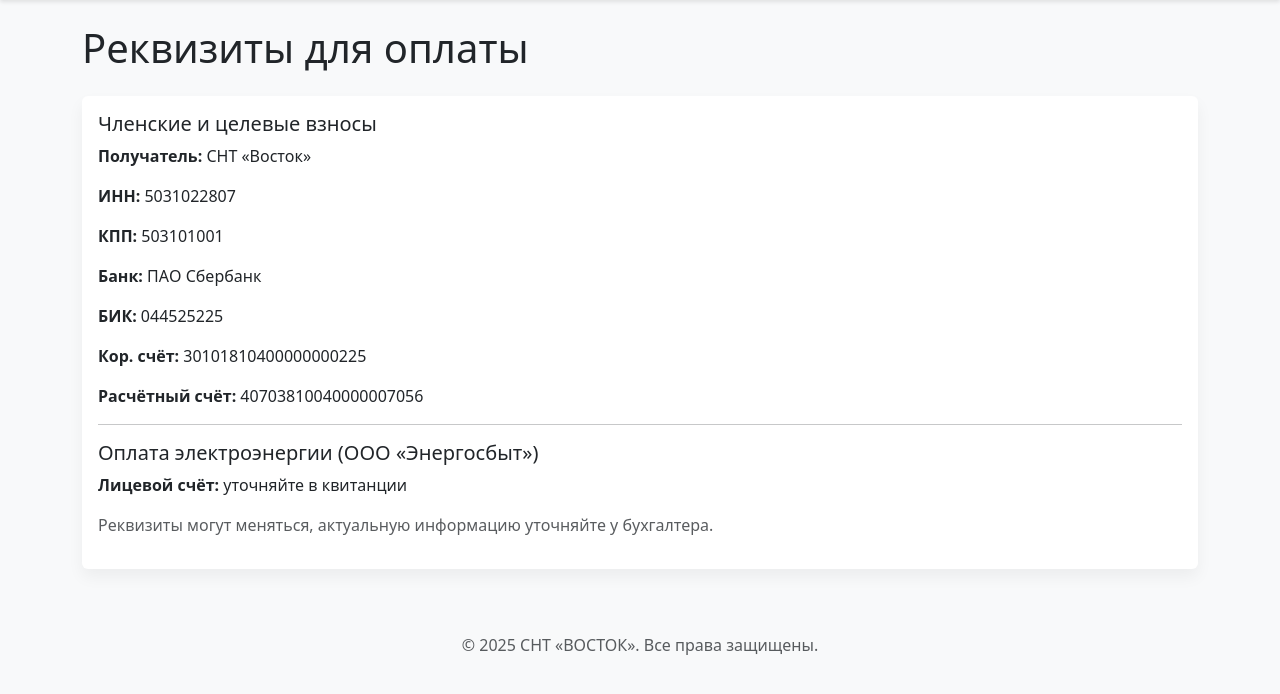
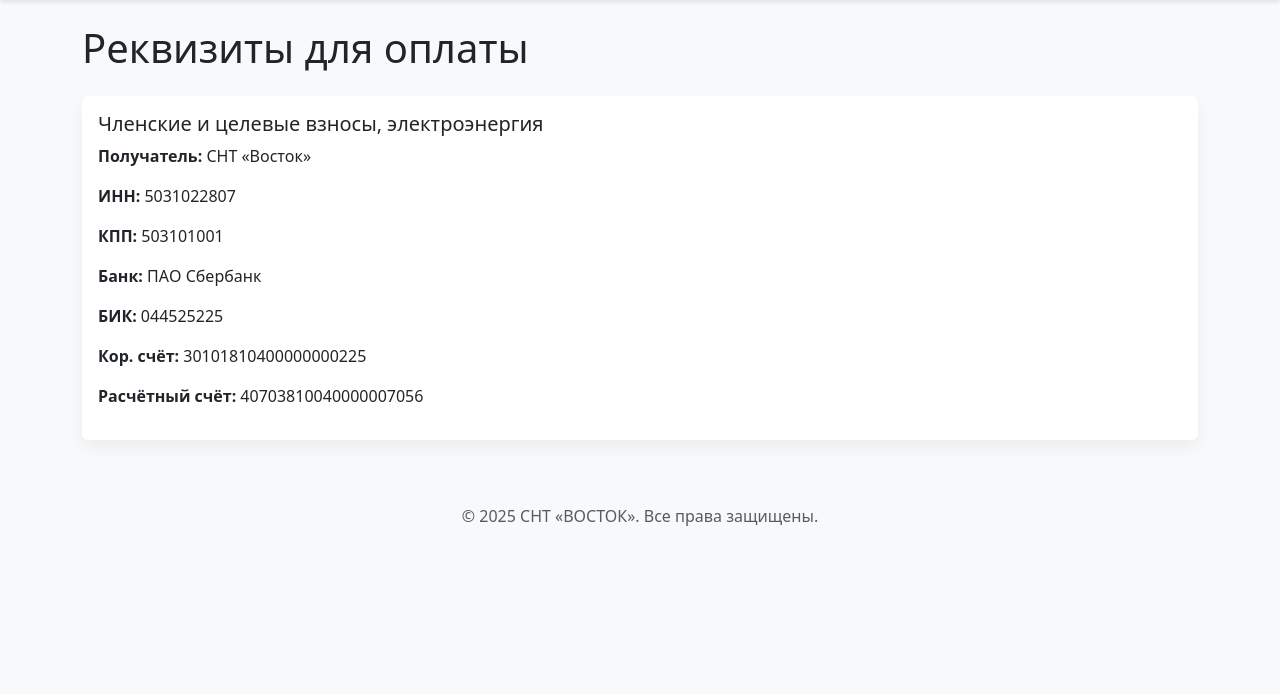
Before and after one commit to convinto/snt-vostok, a Flask app: page /rekvizity in a window 1280 px wide. Shown: the part 56-750 px from the top of the page. Run offline with Flask 3, Linux system fonts and the light colour scheme; parts of the project's set-up code (start-up, migrations or seed data) failed here and were passed over.

Commit message:
Обновлены реквизиты2

```diff
--- a/app/templates/rekvizity.html
+++ b/app/templates/rekvizity.html
@@ -3,7 +3,7 @@
     <h1 class="mb-4">Реквизиты для оплаты</h1>
     <div class="card">
         <div class="card-body">
-            <h5 class="card-title">Членские и целевые взносы</h5>
+            <h5 class="card-title">Членские и целевые взносы, электроэнергия</h5>
             <p><strong>Получатель:</strong> СНТ «Восток»</p>
             <p><strong>ИНН:</strong> 5031022807</p>
             <p><strong>КПП:</strong> 503101001</p>
@@ -11,10 +11,6 @@
             <p><strong>БИК:</strong> 044525225</p>
             <p><strong>Кор. счёт:</strong> 30101810400000000225</p>
             <p><strong>Расчётный счёт:</strong> 40703810040000007056</p>
-            <hr>
-            <h5 class="card-title">Оплата электроэнергии (ООО «Энергосбыт»)</h5>
-            <p><strong>Лицевой счёт:</strong> уточняйте в квитанции</p>
-            <p class="text-muted">Реквизиты могут меняться, актуальную информацию уточняйте у бухгалтера.</p>
         </div>
     </div>
 {% endblock %}
```
